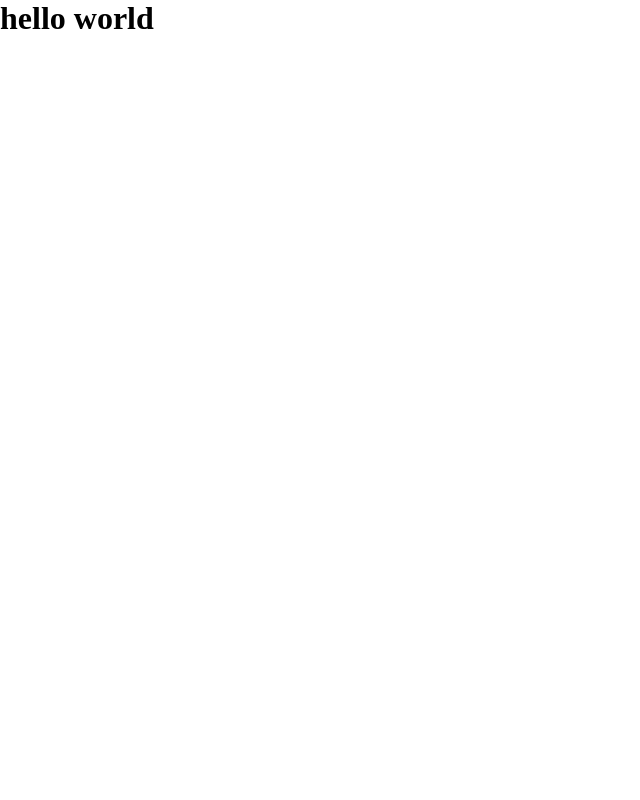
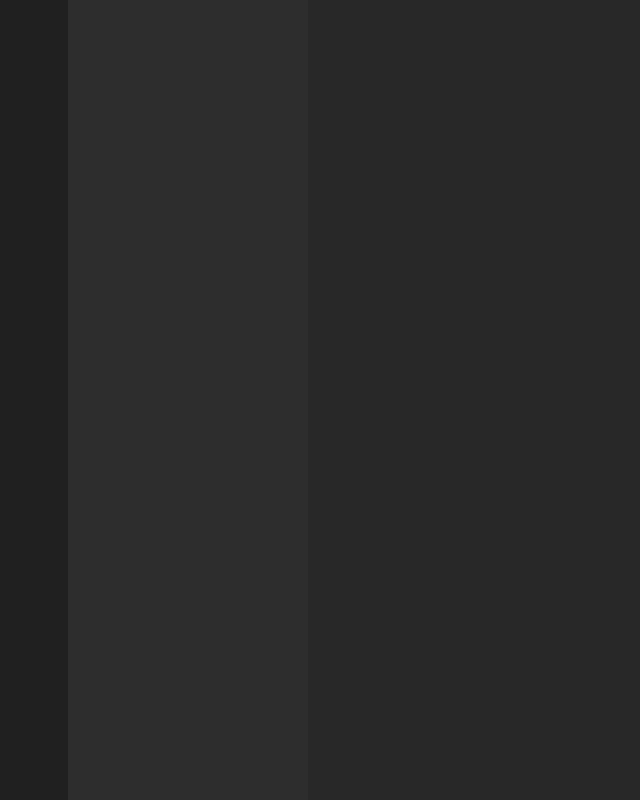
Before and after one commit to ThomazHilario/Discord-clone, a React (Vite) app: page / in a window 1280 px wide. Shown: the whole page, without its empty margins (0-640 px from the left). Built offline with nearby package versions, Linux system fonts and the light colour scheme.

Commit message:
Criando layout inicial do discord

```diff
--- a/src/App.jsx
+++ b/src/App.jsx
@@ -1,7 +1,7 @@
+// RoutePage
+import RoutePage from "./Routes"
+
 export default function App() {
 
-
-  return (
-    <h1>hello world</h1>
-  )
+  return <RoutePage/>
 }
--- /dev/null
+++ b/src/Components/BrowserChat/index.jsx
@@ -0,0 +1,7 @@
+import styled from "styled-components";
+
+export const BrowserChat = styled.nav`
+    height:100%;
+    width:30vh;
+    background-color:rgb(45,45,45);
+`
--- /dev/null
+++ b/src/Pages/Home/index.jsx
@@ -0,0 +1,11 @@
+import { ContainerDiscord } from "./style"
+import { BrowserChat } from "../../Components/BrowserChat"
+export default function Home(){
+    return(
+        <ContainerDiscord>
+            <BrowserChat></BrowserChat>
+
+
+        </ContainerDiscord>
+    )
+}
--- /dev/null
+++ b/src/Pages/Home/style.jsx
@@ -0,0 +1,7 @@
+import styled from "styled-components";
+
+export const ContainerDiscord = styled.div`
+    height:100%;
+    width:100%;
+    background-color:rgb(40,40,40);
+`
--- /dev/null
+++ b/src/Routes/index.jsx
@@ -0,0 +1,29 @@
+import { BrowserRouter, Routes, Route } from 'react-router-dom'
+
+// Styled Components
+import { Container, Header } from './style'
+
+// Pages Components
+import Home from '../Pages/Home'
+
+export default function RoutePage(){
+    return(
+        <BrowserRouter>
+
+            {/* Container */}
+            <Container>
+
+                {/* Header */}
+                <Header>
+
+                </Header>
+
+                {/* Onde as rotas serao renderizadas */}
+                <Routes>
+                    <Route path='/' element={<Home/>} />
+                </Routes>
+
+            </Container>
+        </BrowserRouter>
+    )
+}
--- /dev/null
+++ b/src/Routes/style.jsx
@@ -0,0 +1,14 @@
+import styled from "styled-components";
+
+// Container
+export const Container = styled.main`
+    height:100vh;
+    display:flex;
+`
+
+// Header
+export const Header = styled.header`
+    width:9vh;
+    height:100%;
+    Background-color:rgb(32,32,32);
+`
```
